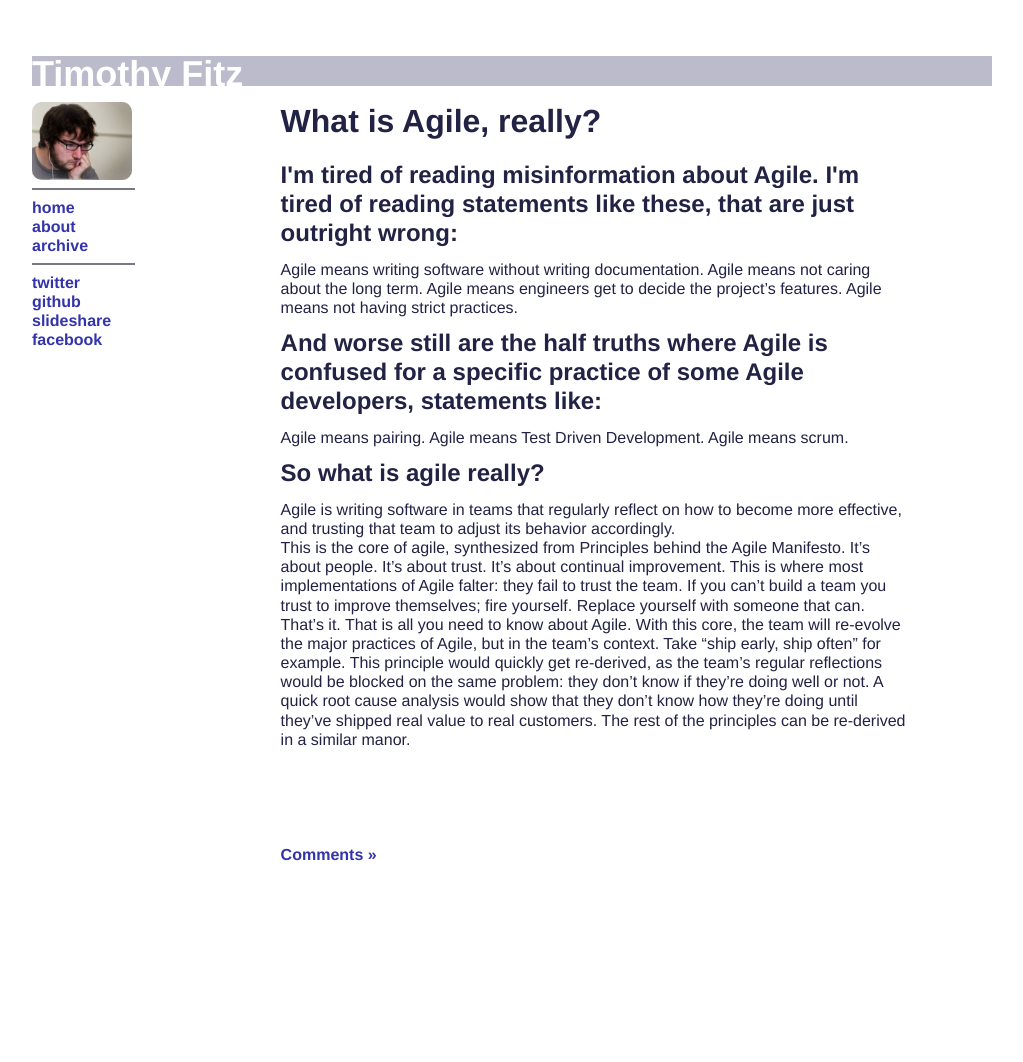
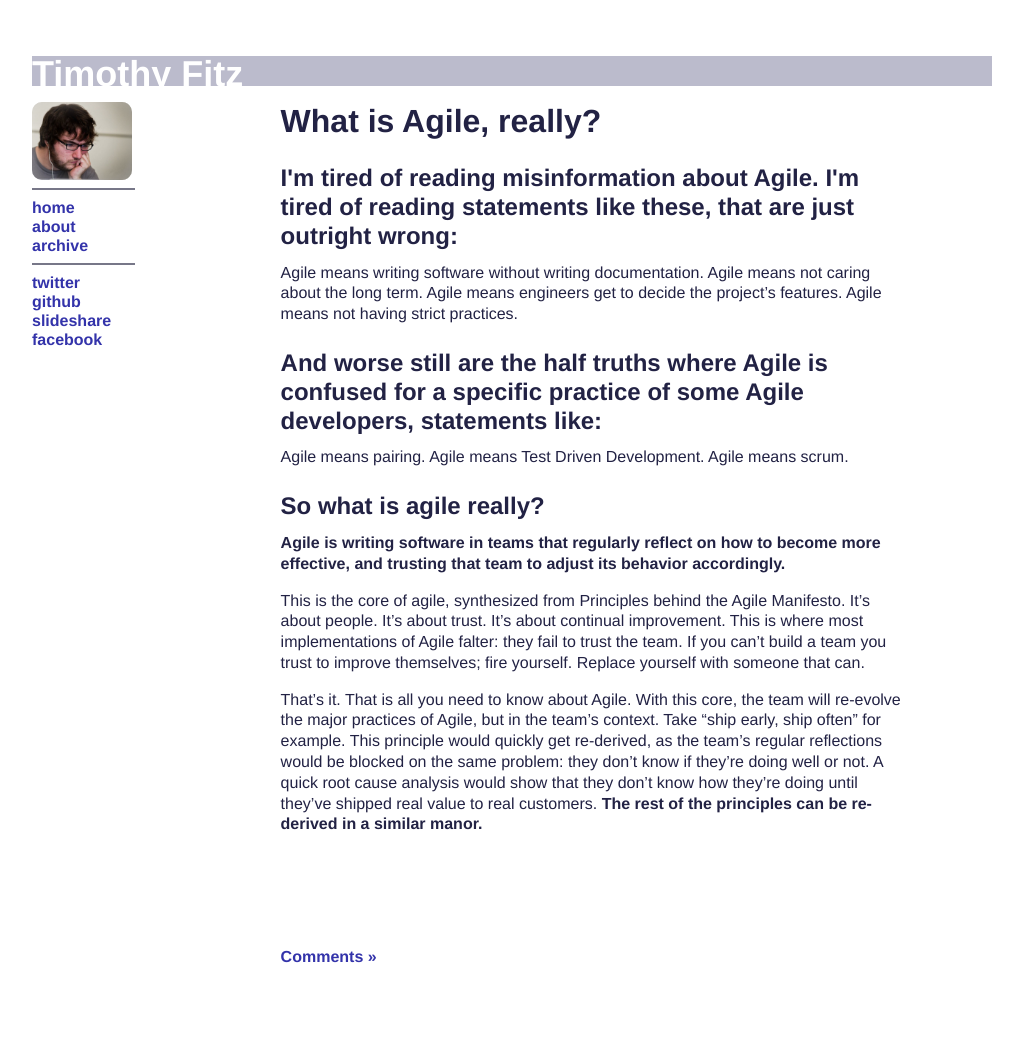
Before and after one commit to TimothyFitz/timothyfitz.github.com, a Jekyll site: the page built from _posts/2009-02-17-what-is-agile-really.md, in a window 1280 px wide. Shown: the whole page, without its empty margins (128-1151 px from the left). Built offline with Jekyll 4.4.1, drawn with Linux system fonts in a browser that asks for light colours; nearby versions of some CDN libraries; comment, search, counter and statistics services are not loaded; before the commit the page ends 960 px from its top, so only the background shows below that.

Commit message:
Make post titles links on the homepage. Style fixes after adding the reset CSS.

```diff
--- a/css/styles.css
+++ b/css/styles.css
@@ -209,3 +209,22 @@
   top: -4px;
   font-size: 36px;
 }
+
+
+
+.post strong {
+  font-weight: bold;
+}
+
+.post p {
+  margin-bottom: 1em;
+  line-height: 1.3;
+}
+
+.post h2 {
+  margin-top: 1em;
+}
+
+.post .captioned_image {
+  color: #668;
+}
--- a/index.html
+++ b/index.html
@@ -6,7 +6,7 @@
 
 {% for post in site.posts %}
   <div class="post">
-    <h1>{{ post.title }}</h1>
+    <h1><a href="{{ post.url }}">{{ post.title }}</a></h1>
     {{ post.content }}
   </div>
 {% endfor %}
```
Also changed, not shown: _posts/2009-03-09-cd-for-client-software.md (+1 -1 lines).
